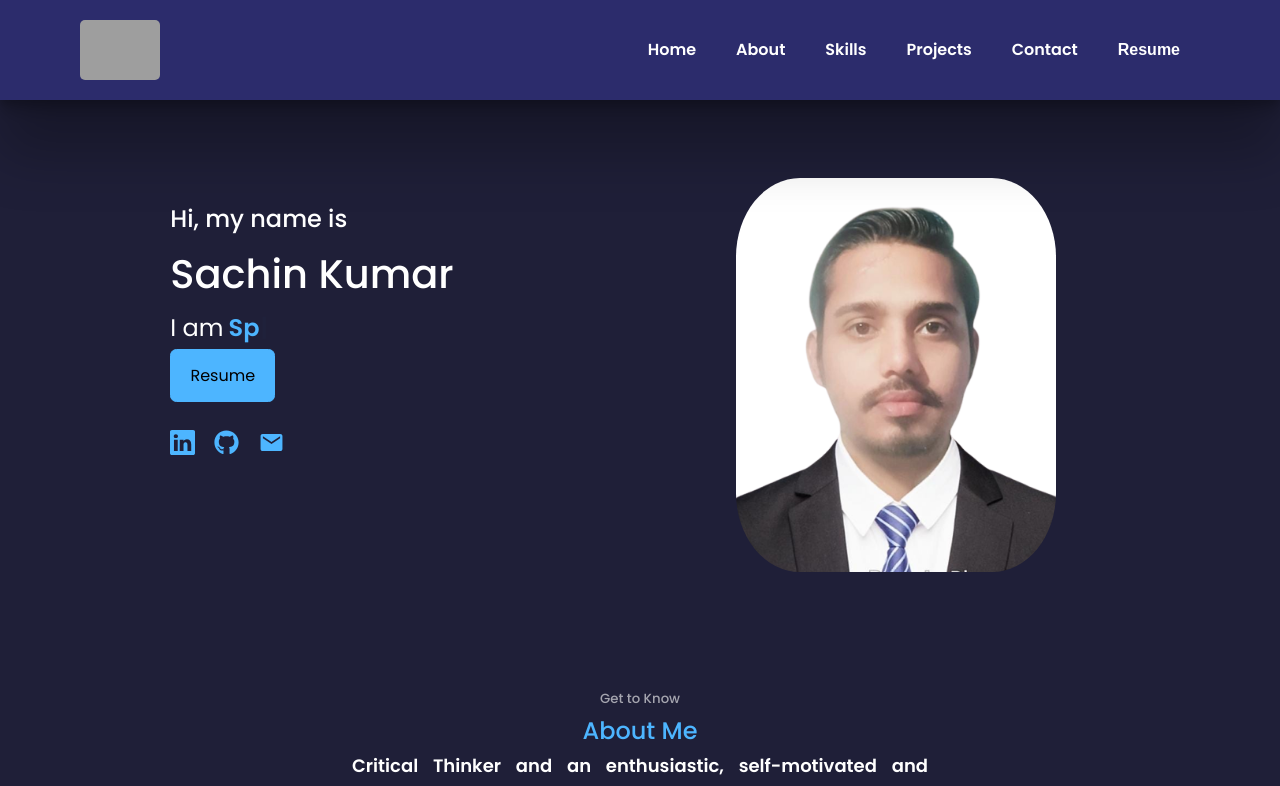
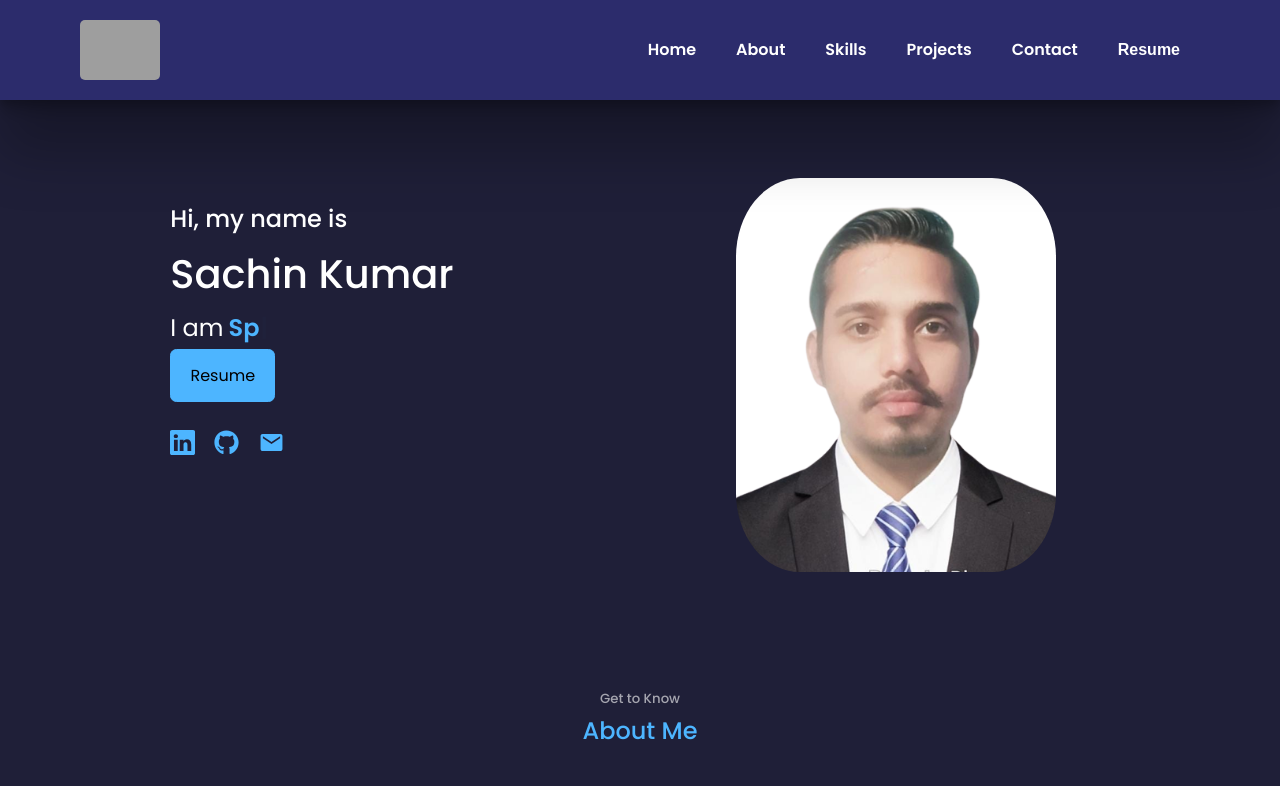
Before and after one commit to sks-7/sks-7.github.io, a React (Create React App) app: page / in a window 1280 px wide. Shown: the top 786 px of the page. Built offline with nearby package versions, Linux system fonts and the light colour scheme; grey boxes are pictures that could not be loaded.

Commit message:
changes made according to log

```diff
--- a/src/Componetns/About/About.jsx
+++ b/src/Componetns/About/About.jsx
@@ -63,9 +63,10 @@ const About = () => {
       {/* --------------- new About section making -------------- */}
 
       <h5>Get to Know</h5>
-      <h2 className="about about section">About Me</h2>
+      <h2>About Me</h2>
       <div className="container about_container">
         <div className="about section">
+          <h2 className="about about section"></h2>
           <p id="user-detail-intro">
             Critical Thinker and an enthusiastic, self-motivated and passionate
             front-end and backend web developer with a specialization in MERN
--- a/src/Componetns/GithubCalender/githubCalender.jsx
+++ b/src/Componetns/GithubCalender/githubCalender.jsx
@@ -12,7 +12,7 @@ const Github = () => {
       </div>
       <div>
         <img
-          src="https://streak-stats.demolab.com/?user=sks-7&theme=dark"
+          src="https://github-readme-streak-stats.herokuapp.com/?user=sks-7&theme=dark"
           alt=""
           style={{ width: '400px', display: 'block', margin: 'auto' }}
           id="github-streak-stats"
```
Also changed, not shown: src/Componetns/Experience/Experience.jsx (+2 -1 lines).
